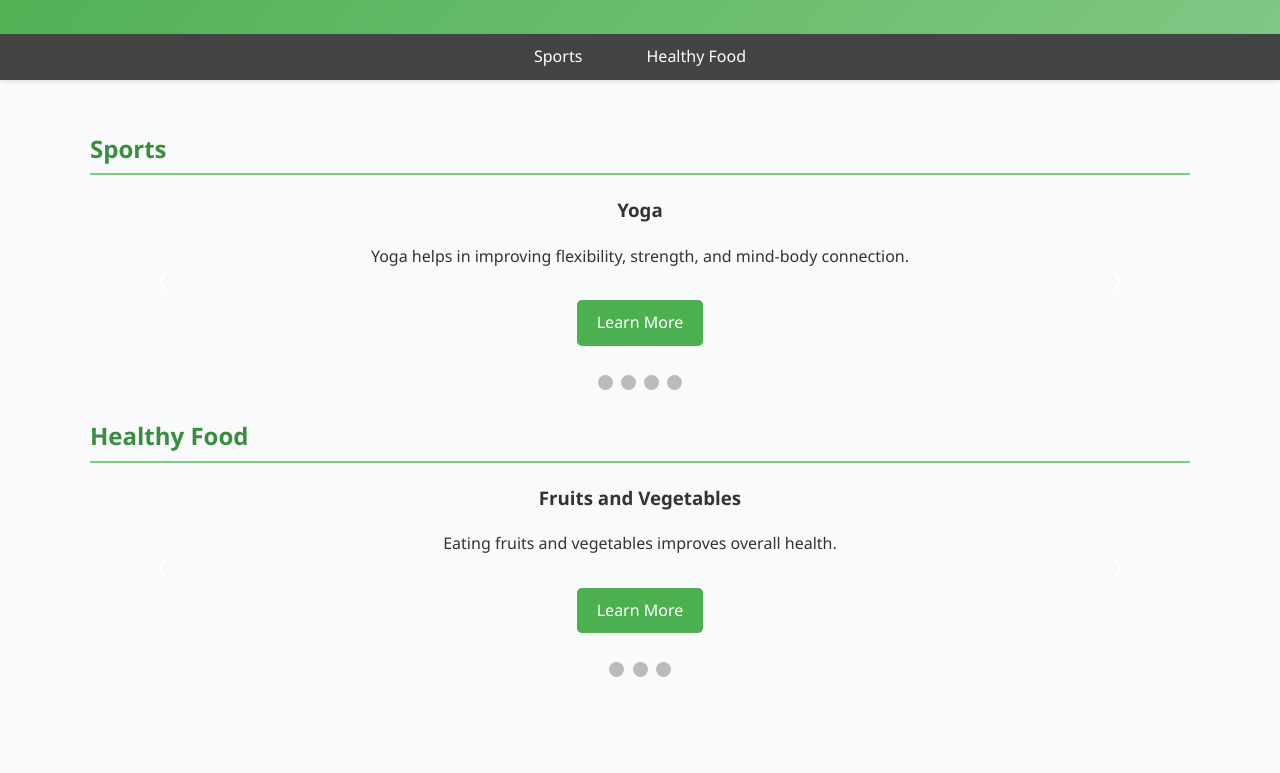
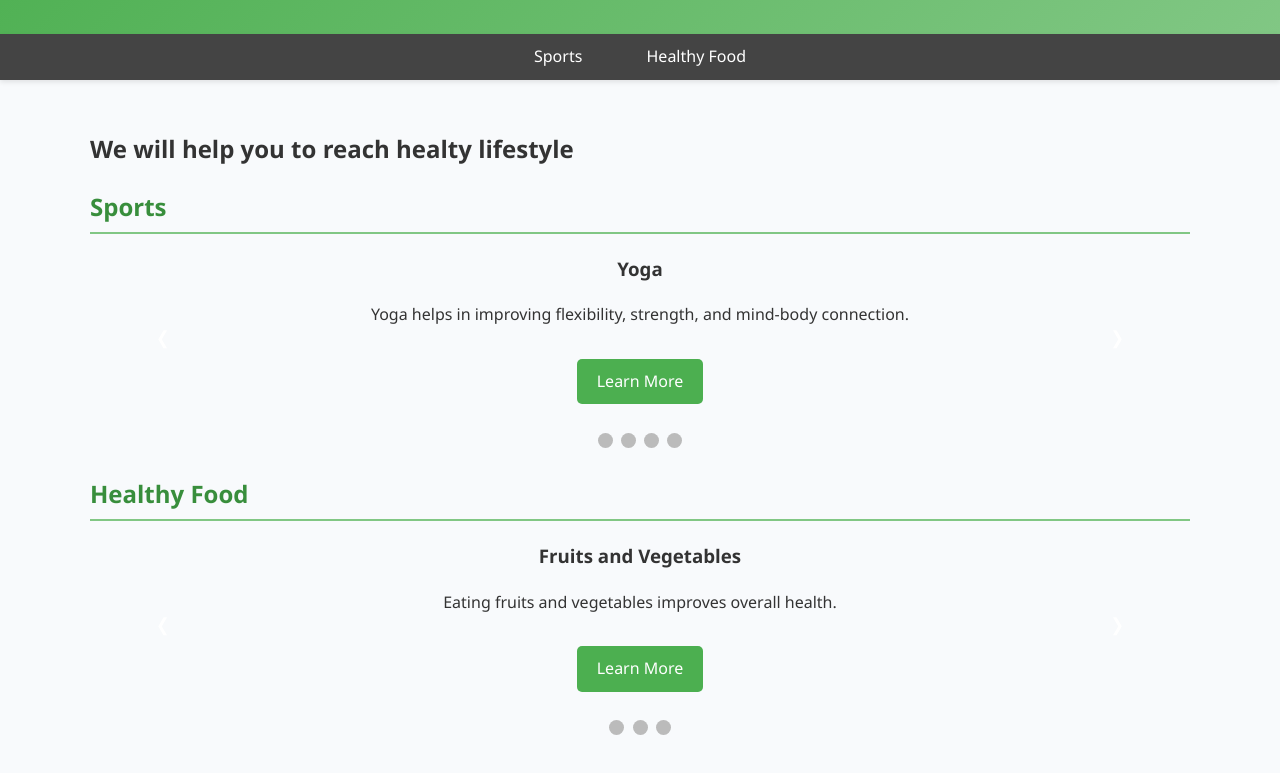
Before and after one commit to Ryokie/Healthy-Lifestyle, a plain HTML site: page index.html in a window 1280 px wide. Shown: the part 133-906 px from the top of the page. Before the commit the page ends 848 px from the top, so only its background shows below. Drawn offline with Linux system fonts and the light colour scheme.

Commit message:
Steven WIjaya

```diff
--- a/index.html
+++ b/index.html
@@ -28,6 +28,9 @@
 </nav>
 
 <div class="container" id="main-content">
+    <section id="main">
+        <h1 id="sports-title">We will help you to reach healty lifestyle</h1>
+    </section>
     <section id="sports">
         <h2 id="sports-title">Sports</h2>
         <div class="slideshow-container" id="sports-slideshow">
```
Also changed, not shown: assets/Jogging.jpg (added).
